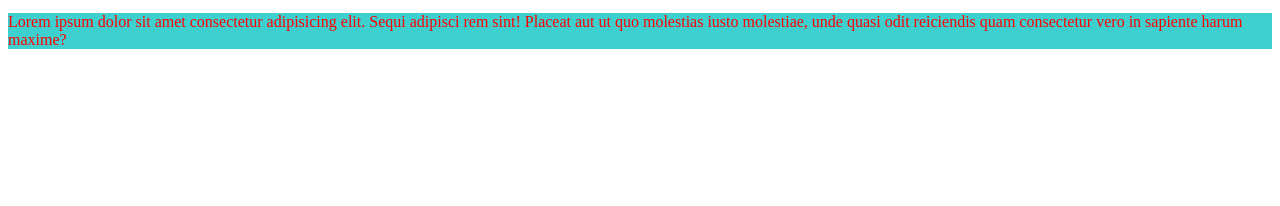
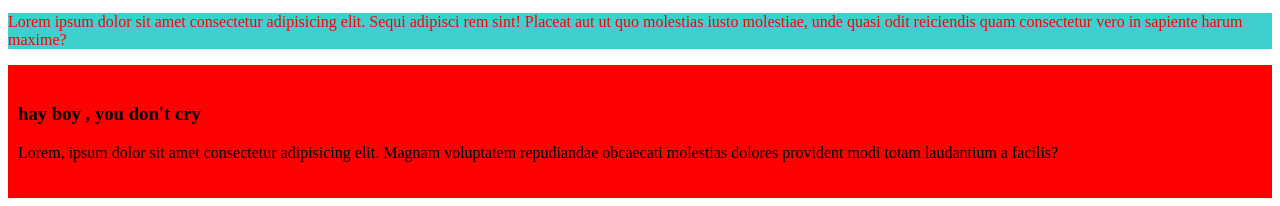
Before and after one commit to git-zahidul-islam/first-git-repo, a plain HTML site: page index.html in a window 1280 px wide. Shown: the part 698-904 px from the top of the page. Before the commit the page ends 800 px from the top, so only its background shows below. Drawn offline with Linux system fonts and the light colour scheme.

Commit message:
this is fourth

```diff
--- a/index.html
+++ b/index.html
@@ -32,5 +32,11 @@
             Lorem ipsum dolor sit amet consectetur adipisicing elit. Sequi adipisci rem sint! Placeat aut ut quo molestias iusto molestiae, unde quasi odit reiciendis quam consectetur vero in sapiente harum maxime?
         </p>
     </div>
+    <div class="bash">
+        <h3 class="huda">
+            hay boy , you don't cry
+        </h3>
+        <p>Lorem, ipsum dolor sit amet consectetur adipisicing elit. Magnam voluptatem repudiandae obcaecati molestias dolores provident modi totam laudantium a facilis?</p>
+    </div>
 </body>
 </html>
--- a/style.css
+++ b/style.css
@@ -6,3 +6,7 @@ img {
     color: red;
     background-color: rgb(62, 207, 207);
 }
+.bash {
+    background-color: red;
+    padding: 20px 10px;
+}
```
